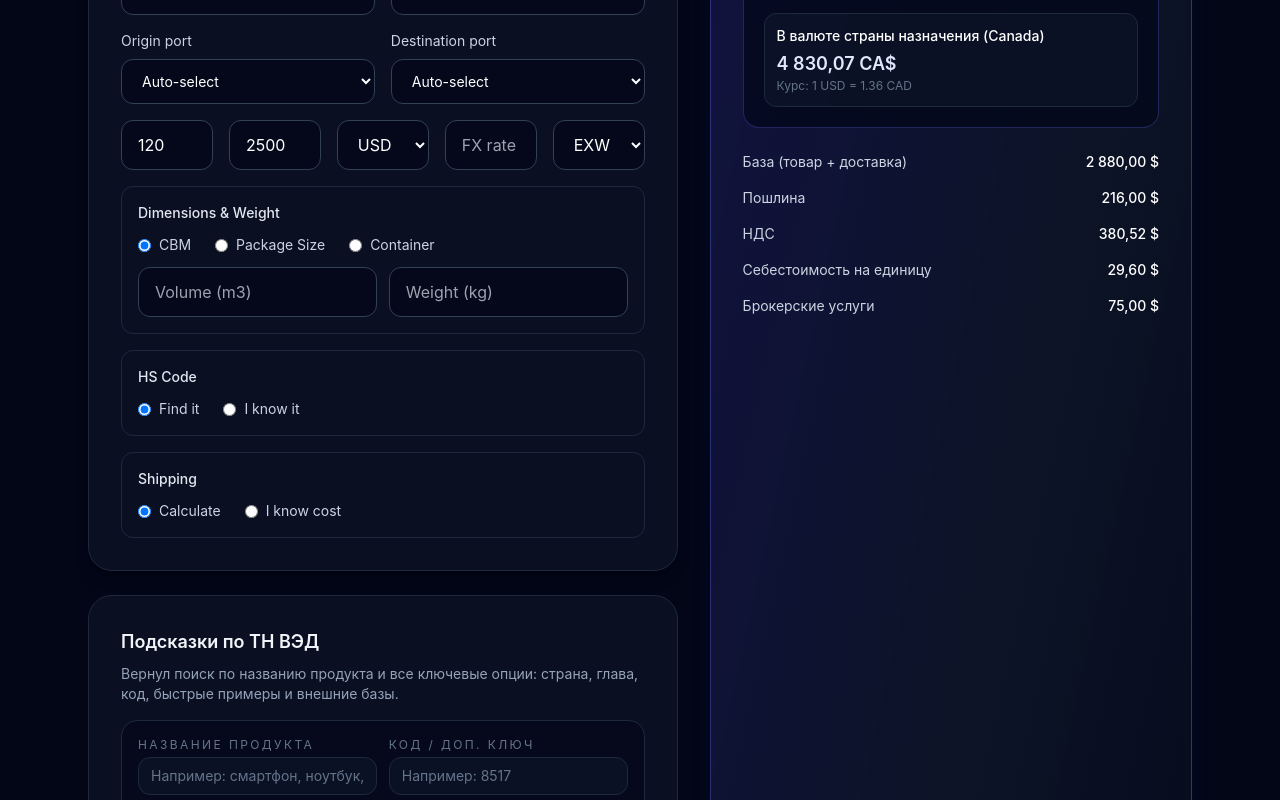
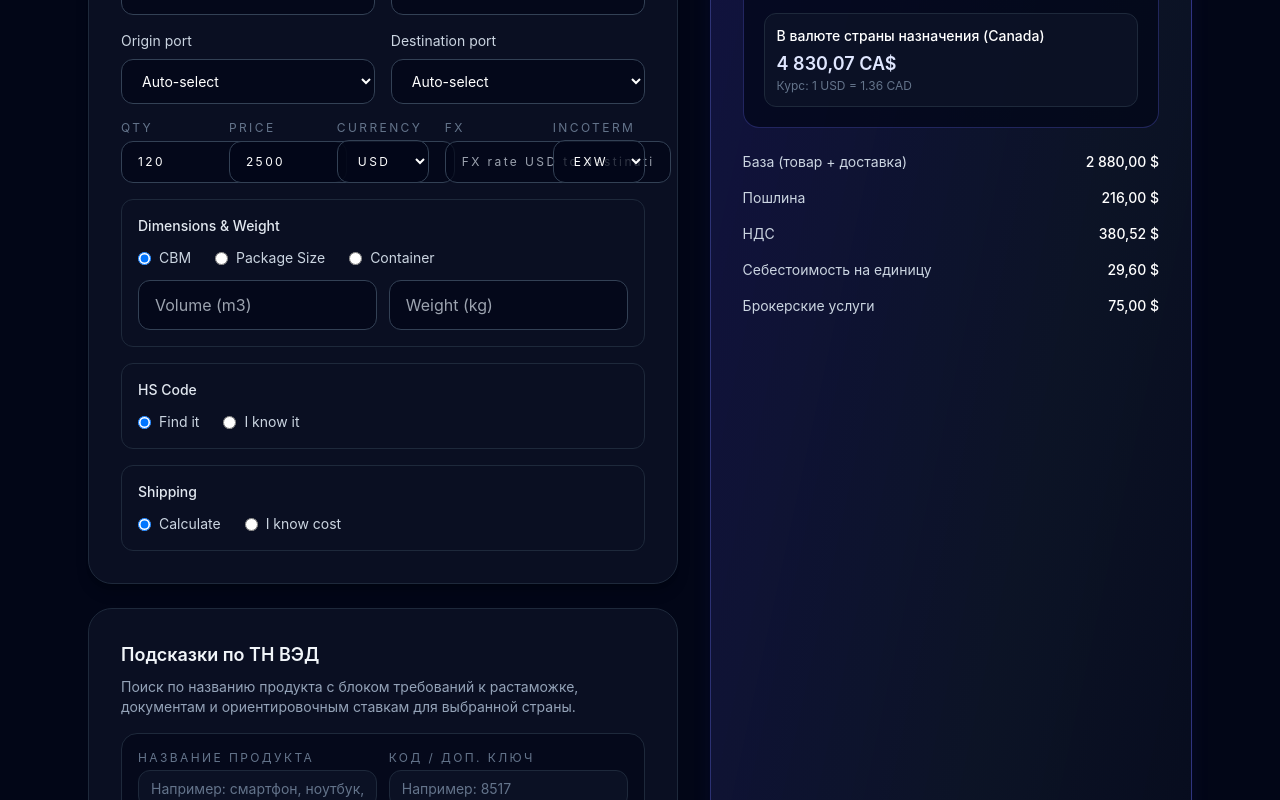
Before and after one commit to Arkadi2025/allmarka-calculator, a React (Vite) app: page / in a window 1280 px wide. Shown: the part 480-1280 px from the top of the page. Built offline with nearby package versions, Linux system fonts and the light colour scheme.

Commit message:
Add labeled fields and HS compliance requirements

```diff
--- a/src/App.jsx
+++ b/src/App.jsx
@@ -105,7 +105,15 @@ export default function App() {
               onReset={reset}
               language={language}
             />
-            <HsSection />
+            <HsSection onApplyHsResult={(payload) => {
+              setValues((prev) => ({
+                ...prev,
+                hsMode: "manual",
+                manualHsCode: payload.code || prev.manualHsCode,
+                dutyRate: payload.dutyRate ?? prev.dutyRate,
+                vatRate: payload.vatRate ?? prev.vatRate
+              }));
+            }} />
             <ShippingSection values={values} onChange={handleChange} />
             <CustomsPanel values={values} onChange={handleChange} />
           </div>
--- a/src/components/HsSection.jsx
+++ b/src/components/HsSection.jsx
@@ -4,10 +4,17 @@ import { COUNTRIES, HS_CHAPTERS, PORTS } from '../data/importData.js';
 import { HS_CATALOG } from '../data/hsCatalog.js';
 import { searchHsCode } from '../services/ai.js';
 
-const COUNTRY_OPTIONS = ['Israel', 'EU', 'Global'];
+const COUNTRY_OPTIONS = ['Israel', 'EU', 'Global', 'Canada', 'Germany'];
 const QUICK_PRODUCTS = HS_CATALOG.slice(0, 6).map((item) => item.keywords?.[0]).filter(Boolean);
 
-export default function HsSection() {
+const getCountryTax = (map, country) => {
+  if (!map) {
+    return null;
+  }
+  return map[country] ?? map.Israel ?? null;
+};
+
+export default function HsSection({ onApplyHsResult }) {
   const [productName, setProductName] = useState('');
   const [manualCode, setManualCode] = useState('');
   const [country, setCountry] = useState('Israel');
@@ -52,12 +59,15 @@ export default function HsSection() {
     setProductName(value);
   };
 
+  const dutyRate = getCountryTax(result?.compliance?.dutyByCountry, country);
+  const vatRate = getCountryTax(result?.compliance?.vatByCountry, country);
+
   return (
     <section className="rounded-3xl border border-slate-800 bg-slate-900/60 p-6 md:p-8">
       <h3 className="text-lg font-semibold">Подсказки по ТН ВЭД</h3>
       <p className="mt-2 text-sm text-slate-400">
-        Вернул поиск по названию продукта и все ключевые опции: страна, глава,
-        код, быстрые примеры и внешние базы.
+        Поиск по названию продукта с блоком требований к растаможке, документам и
+        ориентировочным ставкам для выбранной страны.
       </p>
 
       <form
@@ -71,7 +81,7 @@ export default function HsSection() {
               type="text"
               value={productName}
               onChange={(event) => setProductName(event.target.value)}
-              placeholder="Например: смартфон, ноутбук, кроссовки"
+              placeholder="Например: смартфон, ноутбук, сауна"
               className="rounded-xl border border-slate-800 bg-slate-900/60 px-3 py-2 text-sm normal-case tracking-normal text-white outline-none placeholder:text-slate-500"
             />
           </label>
@@ -89,7 +99,7 @@ export default function HsSection() {
 
         <div className="grid gap-3 md:grid-cols-3">
           <label className="flex flex-col gap-1 text-xs uppercase tracking-[0.2em] text-slate-500">
-            Страна
+            Страна назначения
             <select
               value={country}
               onChange={(event) => setCountry(event.target.value)}
@@ -151,14 +161,68 @@ export default function HsSection() {
             HS {result.code} — {result.title}
           </p>
           <p className="mt-2 text-sm text-slate-300">{result.explanation}</p>
+
+          {result.compliance ? (
+            <div className="mt-4 space-y-4 rounded-xl border border-slate-800 bg-slate-950/50 p-4 text-sm text-slate-300">
+              <div>
+                <p className="font-semibold text-white">Требования к ввозу / растаможке</p>
+                <ul className="mt-2 list-disc space-y-1 pl-5">
+                  {result.compliance.requirements?.map((item) => (
+                    <li key={item}>{item}</li>
+                  ))}
+                </ul>
+              </div>
+
+              <div>
+                <p className="font-semibold text-white">Документы</p>
+                <ul className="mt-2 list-disc space-y-1 pl-5">
+                  {result.compliance.documents?.map((item) => (
+                    <li key={item}>{item}</li>
+                  ))}
+                </ul>
+              </div>
+
+              <div>
+                <p className="font-semibold text-white">Нормативная база / ссылки</p>
+                <ul className="mt-2 list-disc space-y-1 pl-5">
+                  {result.compliance.legalReferences?.map((item) => (
+                    <li key={item}>{item}</li>
+                  ))}
+                </ul>
+              </div>
+
+              <div className="rounded-lg border border-brand-500/30 bg-brand-900/10 p-3">
+                <p className="font-semibold text-white">Ориентировочные ставки для {country}</p>
+                <p className="mt-1">Пошлина: {dutyRate ?? 'N/A'}%</p>
+                <p>НДС/налог на импорт: {vatRate ?? 'N/A'}%</p>
+                <p className="mt-2 text-xs text-slate-400">{result.compliance.notes}</p>
+              </div>
+
+              {dutyRate != null || vatRate != null ? (
+                <button
+                  type="button"
+                  onClick={() =>
+                    onApplyHsResult?.({
+                      code: result.code,
+                      dutyRate,
+                      vatRate
+                    })
+                  }
+                  className="rounded-full border border-brand-500/50 px-4 py-2 text-sm text-white hover:border-brand-500"
+                >
+                  Применить HS-код и ставки в расчёт
+                </button>
+              ) : null}
+            </div>
+          ) : null}
         </div>
       ) : null}
 
-
-
       {!result && status === 'done' && legalGuidance ? (
         <div className="mt-4 rounded-2xl border border-amber-500/30 bg-amber-900/10 p-4">
-          <p className="text-sm font-semibold text-amber-300">Юридическое пояснение при отсутствии HS-кода</p>
+          <p className="text-sm font-semibold text-amber-300">
+            Юридическое пояснение при отсутствии HS-кода
+          </p>
           <p className="mt-2 text-sm text-slate-300">{legalGuidance}</p>
         </div>
       ) : null}
--- a/src/components/ProductForm.jsx
+++ b/src/components/ProductForm.jsx
@@ -29,7 +29,12 @@ const COPY = {
     shipping: 'Shipping',
     calculate: 'Calculate',
     knowCost: 'I know cost',
-    shippingCost: 'Shipping cost'
+    shippingCost: 'Shipping cost',
+    qtyShort: 'Qty',
+    priceShort: 'Price',
+    currencyShort: 'Currency',
+    fxShort: 'FX',
+    incotermShort: 'Incoterm'
   },
   ru: {
     title: 'Параметры поставки',
@@ -59,7 +64,12 @@ const COPY = {
     shipping: 'Доставка',
     calculate: 'Рассчитать',
     knowCost: 'Я знаю стоимость',
-    shippingCost: 'Стоимость доставки'
+    shippingCost: 'Стоимость доставки',
+    qtyShort: 'Кол-во',
+    priceShort: 'Цена',
+    currencyShort: 'Валюта',
+    fxShort: 'Курс',
+    incotermShort: 'Инкотермс'
   },
   he: {
     title: 'הגדרות משלוח',
@@ -89,7 +99,12 @@ const COPY = {
     shipping: 'משלוח',
     calculate: 'חשב',
     knowCost: 'אני יודע עלות',
-    shippingCost: 'עלות משלוח'
+    shippingCost: 'עלות משלוח',
+    qtyShort: 'כמות',
+    priceShort: 'מחיר',
+    currencyShort: 'מטבע',
+    fxShort: 'שער',
+    incotermShort: 'Incoterm'
   }
 };
 
@@ -202,6 +217,8 @@ export default function ProductForm({ values, onChange, onReset, language }) {
         </div>
 
         <div className="grid gap-4 md:grid-cols-5">
+          <label className="grid gap-1 text-xs uppercase tracking-[0.2em] text-slate-500">
+            {t.qtyShort}
             <input
               type="number"
               name="quantity"
@@ -212,6 +229,9 @@ export default function ProductForm({ values, onChange, onReset, language }) {
               placeholder={t.quantity}
               className="rounded-xl border border-slate-700 bg-slate-950/70 px-4 py-3 text-white"
             />
+          </label>
+          <label className="grid gap-1 text-xs uppercase tracking-[0.2em] text-slate-500">
+            {t.priceShort}
             <input
               type="number"
               name="price"
@@ -222,6 +242,9 @@ export default function ProductForm({ values, onChange, onReset, language }) {
               placeholder={t.price}
               className="rounded-xl border border-slate-700 bg-slate-950/70 px-4 py-3 text-white"
             />
+          </label>
+          <label className="grid gap-1 text-xs uppercase tracking-[0.2em] text-slate-500">
+            {t.currencyShort}
             <select
               name="currency"
               value={values.currency}
@@ -234,6 +257,9 @@ export default function ProductForm({ values, onChange, onReset, language }) {
                 </option>
               ))}
             </select>
+          </label>
+          <label className="grid gap-1 text-xs uppercase tracking-[0.2em] text-slate-500">
+            {t.fxShort}
             <input
               type="number"
               name="fxRateOverride"
@@ -244,6 +270,9 @@ export default function ProductForm({ values, onChange, onReset, language }) {
               placeholder={t.fxRate}
               className="rounded-xl border border-slate-700 bg-slate-950/70 px-4 py-3 text-white"
             />
+          </label>
+          <label className="grid gap-1 text-xs uppercase tracking-[0.2em] text-slate-500">
+            {t.incotermShort}
             <select
               name="incoterm"
               value={values.incoterm}
@@ -256,6 +285,7 @@ export default function ProductForm({ values, onChange, onReset, language }) {
                 </option>
               ))}
             </select>
+          </label>
         </div>
 
         <div className="rounded-xl border border-slate-800 p-4">
--- a/src/data/hsCatalog.js
+++ b/src/data/hsCatalog.js
@@ -5,7 +5,19 @@ export const HS_CATALOG = [
     chapter: '84',
     keywords: ['ноутбук', 'laptop', 'computer', 'портативный компьютер', 'macbook'],
     explanation:
-      'Переносные компьютеры массой не более 10 кг, включая как минимум ЦП, клавиатуру и дисплей.'
+      'Переносные компьютеры массой не более 10 кг, включая как минимум ЦП, клавиатуру и дисплей.',
+    compliance: {
+      requirements: [
+        'Проверка безопасности и электромагнитной совместимости по требованиям страны импорта.',
+        'Маркировка на языке страны назначения и серийные номера на упаковке/устройстве.',
+        'Соблюдение требований по батареям/аккумуляторам (если применимо).'
+      ],
+      documents: ['Инвойс', 'Упаковочный лист', 'Сертификаты соответствия', 'Описание товара'],
+      legalReferences: ['WCO HS notes', 'Технические регламенты страны назначения'],
+      dutyByCountry: { Israel: 0, Canada: 0, Germany: 0 },
+      vatByCountry: { Israel: 17, Canada: 5, Germany: 19 },
+      notes: 'Фактическая ставка зависит от преференций, происхождения и действующих торговых мер.'
+    }
   },
   {
     code: '851713',
@@ -13,7 +25,19 @@ export const HS_CATALOG = [
     chapter: '85',
     keywords: ['смартфон', 'телефон', 'iphone', 'android', 'mobile phone'],
     explanation:
-      'Аппаратура для сотовых сетей или других беспроводных сетей для передачи голоса/данных.'
+      'Аппаратура для сотовых сетей или других беспроводных сетей для передачи голоса/данных.',
+    compliance: {
+      requirements: [
+        'Проверка радиочастотных требований и разрешений на использование диапазонов связи.',
+        'Соответствие стандартам безопасности зарядных устройств и аккумуляторов.',
+        'Маркировка IMEI и данных производителя.'
+      ],
+      documents: ['Инвойс', 'Упаковочный лист', 'RF/EMC документы', 'Спецификация устройства'],
+      legalReferences: ['WCO HS notes', 'Правила радиосвязи страны импорта'],
+      dutyByCountry: { Israel: 0, Canada: 0, Germany: 0 },
+      vatByCountry: { Israel: 17, Canada: 5, Germany: 19 },
+      notes: 'Отдельные сборы возможны для устройств связи и утилизации электроники.'
+    }
   },
   {
     code: '852872',
@@ -94,7 +118,32 @@ export const HS_CATALOG = [
     chapter: '85',
     keywords: ['sauna', 'сауна', 'sauna heater', 'печь для сауны', 'heater'],
     explanation:
-      'Electric heating apparatus for indoor heating applications, including sauna heater equipment depending on technical specs.'
+      'Electric heating apparatus for indoor heating applications, including sauna heater equipment depending on technical specs.',
+    compliance: {
+      requirements: [
+        'Подтвердить электрическую безопасность оборудования и соответствие стандартам страны импорта.',
+        'Проверить требования по энергоэффективности и маркировке (при наличии).',
+        'Обеспечить корректную маркировку мощности, напряжения и производителя.',
+        'Убедиться в наличии инструкции и предупреждений на языке страны назначения.',
+        'Проверить, не требуется ли отдельная сертификация для бытовых нагревательных приборов.'
+      ],
+      documents: [
+        'Коммерческий инвойс',
+        'Packing list',
+        'Технический паспорт/спецификация',
+        'Сертификаты безопасности (если требуются)',
+        'Сертификат происхождения (если применимо)'
+      ],
+      legalReferences: [
+        'WCO HS Explanatory Notes (группа 8516)',
+        'Национальные требования электробезопасности страны импорта',
+        'Таможенные правила классификации и подтверждения назначения товара'
+      ],
+      dutyByCountry: { Israel: 12, Canada: 8, Germany: 5 },
+      vatByCountry: { Israel: 17, Canada: 5, Germany: 19 },
+      notes:
+        'Ставки ориентировочные: финальная ставка зависит от подкатегории, происхождения товара, льготных соглашений и актуального тарифа на дату декларирования.'
+    }
   }
 ];
 
```
Lines whose indentation alone changed are shown as unchanged.
